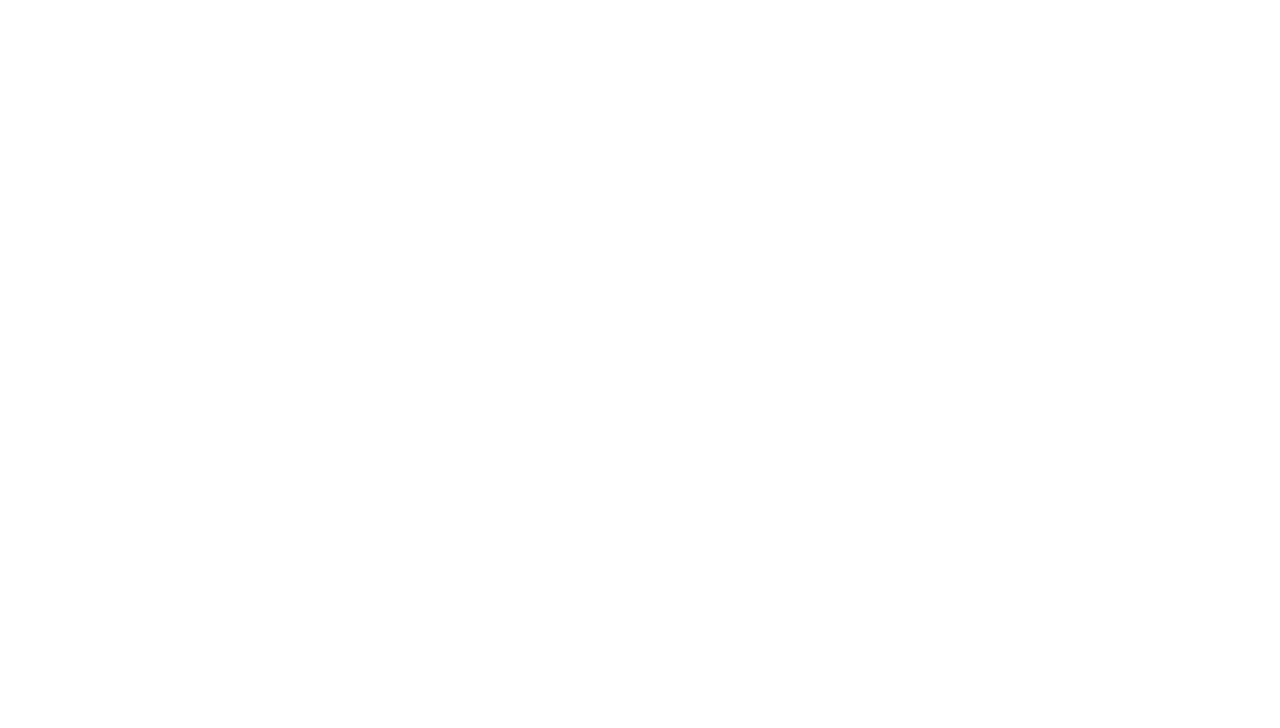
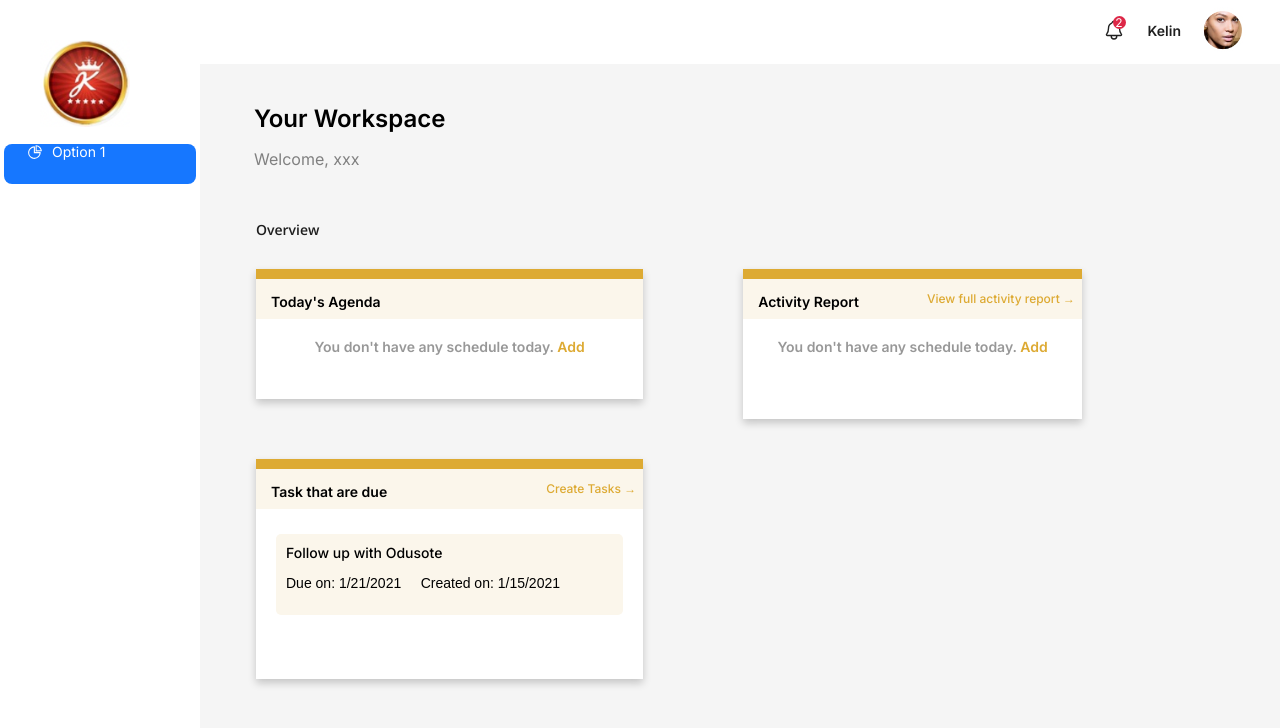
Before and after one commit to siccoo/tezza-test, a React (Create React App) app: page /workspace in a window 1280 px wide. Before the commit this address had no page. Shown: the top 728 px of the page. Built offline with nearby package versions, Linux system fonts and the light colour scheme.

Commit message:
updates on Clients, ClientsProfile & Workspace

```diff
--- a/src/App.js
+++ b/src/App.js
@@ -1,5 +1,7 @@
 import { Routes, Route } from "react-router-dom";
+import Workspace from "./pages/Workspace";
 import Clients from "./pages/Clients";
+import ClientsProfile from "./pages/ClientsProfile";
 import Login from "./components/Login";
 
 function App() {
@@ -7,7 +9,9 @@ function App() {
     <div>
       <Routes>
         <Route path="/" element={<Login />} />
+        <Route path="/workspace" element={<Workspace />} />
         <Route path="/clients" element={<Clients />} />
+        <Route path="/clients-profile" element={<ClientsProfile />} />
       </Routes>
     </div>
   );
--- a/src/index.css
+++ b/src/index.css
@@ -124,7 +124,7 @@ ul {
 }
 
 .ant-layout-sider-children .tezzaLogo {
-  width: 90px ;
+  width: 90px;
   margin: 40px 40px 10px 40px;
   cursor: "pointer";
 }
@@ -219,7 +219,7 @@ ul {
 .h1_welcome {
   font-size: 24px;
   font-weight: 600;
-  font-family: 'Inter';
+  font-family: "Inter";
   color: #000000;
 }
 
@@ -227,7 +227,7 @@ ul {
   color: #808080;
   font-size: 16px;
   font-weight: normal;
-  font-family: 'Inter';
+  font-family: "Inter";
 }
 
 .client_content .p-over {
@@ -238,14 +238,14 @@ ul {
 }
 
 .card_compartment {
-display: flex;
+  display: flex;
 }
 
 .client_card {
   box-shadow: 0 4px 8px 0 #00000033;
   transition: 0.3s;
   width: 40%;
-  height: 150px;
+  height: 130px;
   /* padding: 10; */
   background: #fff;
 }
@@ -257,15 +257,50 @@ display: flex;
 }
 
 .span.B {
-  background-color: #FBF6EB;
+  background-color: #fbf6eb;
   /* width: 40%; */
   height: 40px;
 }
 
+.span.B .p-today {
+  font-weight: 700;
+  font-family: "Inter";
+  color: #000000;
+}
+
+.span.B p {
+  text-align: center;
+  font-weight: 700;
+  font-family: "Inter";
+  color: #989898;
+}
+
+.add {
+  color: #ddaa33 !important;
+}
+
 .client_card.B {
   margin-left: 100px;
-  height: 130px;
+  height: 150px;
   width: 35%;
 }
 
+.client_card.C {
+  width: 40%;
+  height: 220px;
+}
+
+.span.B span {
+  font-weight: 500;
+  font-family: "Inter";
+  color: #000000;
+}
+
+.span.B .p-due {
+  text-align: left;
+  font-weight: normal;
+  font-family: Arial, Helvetica, sans-serif;
+  color: #000
+}
+
 /*  */
--- a/src/pages/Clients/index.jsx
+++ b/src/pages/Clients/index.jsx
@@ -8,41 +8,7 @@ const Clients = () => {
   return (
     <SidebarLayout>
       <>
-        <div
-          style={{
-            marginTop: 20,
-            marginBottom: -30,
-          }}
-        >
-          <div style={{ marginLeft: 38 }}>
-            <h1 className="h1_welcome">Your Workspace</h1>
-            <p className="p_welcome">Welcome, xxx</p>
-          </div>
-        </div>
-        <div
-          style={{
-            paddingTop: 5,
-            paddingRight: 40,
-            paddingLeft: 40,
-            paddingBottom: 40,
-            minHeight: 630,
-          }}
-        >
-          <div className="client_content">
-            <p className="p-over">Overview</p>
-            <div className="card_compartment">
-              <div className="client_card">
-                <div className="span A"></div>
-                <div className="span B">
-                  <div style={{display: "flex", paddingLeft: 7, paddingRight: 7, justifyContent: "space-between"}}>
-                    <p className="p-today">Today's Agenda</p>
-                  </div>
-                </div>
-              </div>
-              <div className="client_card B"></div>
-            </div>
-          </div>
-        </div>
+        <div>Clients will be here</div>
       </>
     </SidebarLayout>
   );
--- /dev/null
+++ b/src/pages/ClientsProfile/index.jsx
@@ -0,0 +1,9 @@
+import React from 'react'
+
+const ClientsProfile = () => {
+  return (
+    <div>ClientsProfile is here</div>
+  )
+}
+
+export default ClientsProfile
--- /dev/null
+++ b/src/pages/Workspace/index.jsx
@@ -0,0 +1,137 @@
+import React from "react";
+import SidebarLayout from "../../components/Sidebar";
+
+const Workspace = () => {
+  return (
+    <SidebarLayout>
+      <>
+        <div
+          style={{
+            marginTop: 40,
+            marginBottom: -30,
+          }}
+        >
+          <div style={{ marginLeft: 38 }}>
+            <h1 className="h1_welcome">Your Workspace</h1>
+            <p className="p_welcome">Welcome, xxx</p>
+          </div>
+        </div>
+        <div
+          style={{
+            paddingTop: 5,
+            paddingRight: 40,
+            paddingLeft: 40,
+            paddingBottom: 40,
+            minHeight: 630,
+          }}
+        >
+          <div className="client_content">
+            <p className="p-over">Overview</p>
+            <div className="card_compartment">
+              <div className="client_card">
+                <div className="span A"></div>
+                <div className="span B">
+                  <div
+                    style={{
+                      display: "flex",
+                      paddingLeft: 15,
+                      paddingRight: 7,
+                      justifyContent: "space-between",
+                      alignItems: "center",
+                    }}
+                  >
+                    <p className="p-today">Today's Agenda</p>
+                  </div>
+                  <p>
+                    You don't have any schedule today.{" "}
+                    <a href="#" className="add">
+                      Add
+                    </a>
+                  </p>
+                </div>
+              </div>
+              <div className="client_card B">
+              <div className="span A"></div>
+                <div className="span B">
+                  <div
+                    style={{
+                      display: "flex",
+                      paddingLeft: 15,
+                      paddingRight: 7,
+                      justifyContent: "space-between",
+                      alignItems: "center",
+                    }}
+                  >
+                    <p className="p-today">Activity Report</p>
+                    <span
+                      style={{
+                        alignItems: "center",
+                        marginBottom: 5,
+                        color: "#ddaa33",
+                        fontSize: 12,
+                        cursor: "pointer"
+                      }}
+                    >
+                      View full activity report &rarr;{" "}
+                    </span>
+                  </div>
+                  <p>
+                    You don't have any schedule today.{" "}
+                    <a href="#" className="add">
+                      Add
+                    </a>
+                  </p>
+                </div>
+              </div>
+            </div>
+
+            <div style={{ marginTop: 40 }}>
+              <div className="client_card C">
+                <div className="span A"></div>
+                <div className="span B">
+                  <div
+                    style={{
+                      display: "flex",
+                      paddingLeft: 15,
+                      paddingRight: 7,
+                      justifyContent: "space-between",
+                      alignItems: "center",
+                    }}
+                  >
+                    <p className="p-today">Task that are due</p>
+                    <span
+                      style={{
+                        alignItems: "center",
+                        marginBottom: 5,
+                        color: "#ddaa33",
+                        fontSize: 12,
+                        cursor: "pointer"
+                      }}
+                    >
+                      Create Tasks &rarr;{" "}
+                    </span>
+                  </div>
+                  <div
+                    style={{
+                      padding: 10,
+                      borderRadius: 5,
+                      backgroundColor: "#FBF6EB",
+                      margin: 20,
+                    }}
+                  >
+                    <span>Follow up with Odusote</span>
+                    <p className="p-due">
+                      Due on: 1/21/2021 &nbsp; &nbsp; Created on: 1/15/2021{" "}
+                    </p>
+                  </div>
+                </div>
+              </div>
+            </div>
+          </div>
+        </div>
+      </>
+    </SidebarLayout>
+  );
+};
+
+export default Workspace;
```
